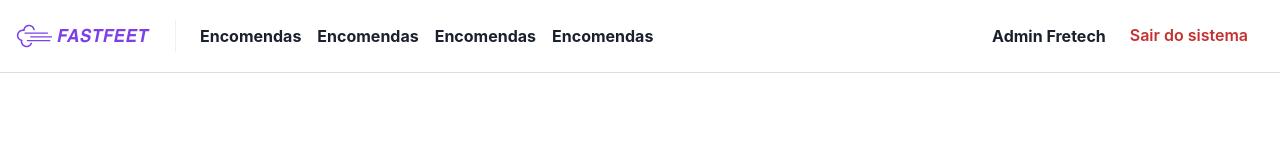
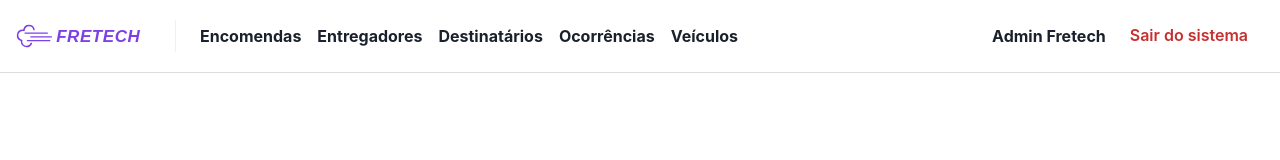
Before and after one commit to guilhermeaw/fretech, a React (Vite) app in the folder frontend/: page / in a window 1280 px wide. Shown: the top 160 px of the page. Built offline with nearby package versions, Linux system fonts and the light colour scheme.

Commit message:
Altera ícone e nomes das abas da nav

```diff
--- a/frontend/src/components/Header/index.tsx
+++ b/frontend/src/components/Header/index.tsx
@@ -20,7 +20,7 @@ export const Header = () => {
     >
       <HStack>
         <img
-          src="/assets/images/logo.png"
+          src="/assets/images/logo.svg"
           alt=""
           style={{ marginRight: '1rem' }}
         />
@@ -38,17 +38,22 @@ export const Header = () => {
             </ListItem>
             <ListItem listStyleType="none">
               <Link mr="1rem" href="/">
-                <Text as="strong">Encomendas</Text>
+                <Text as="strong">Entregadores</Text>
               </Link>
             </ListItem>
             <ListItem listStyleType="none">
               <Link mr="1rem" href="/">
-                <Text as="strong">Encomendas</Text>
+                <Text as="strong">Destinatários</Text>
               </Link>
             </ListItem>
             <ListItem listStyleType="none">
               <Link mr="1rem" href="/">
-                <Text as="strong">Encomendas</Text>
+                <Text as="strong">Ocorrências</Text>
+              </Link>
+            </ListItem>
+            <ListItem listStyleType="none">
+              <Link mr="1rem" href="/">
+                <Text as="strong">Veículos</Text>
               </Link>
             </ListItem>
           </UnorderedList>
```
Also changed, not shown: frontend/public/assets/images/logo.png (deleted), frontend/public/assets/images/logo.svg (added).
